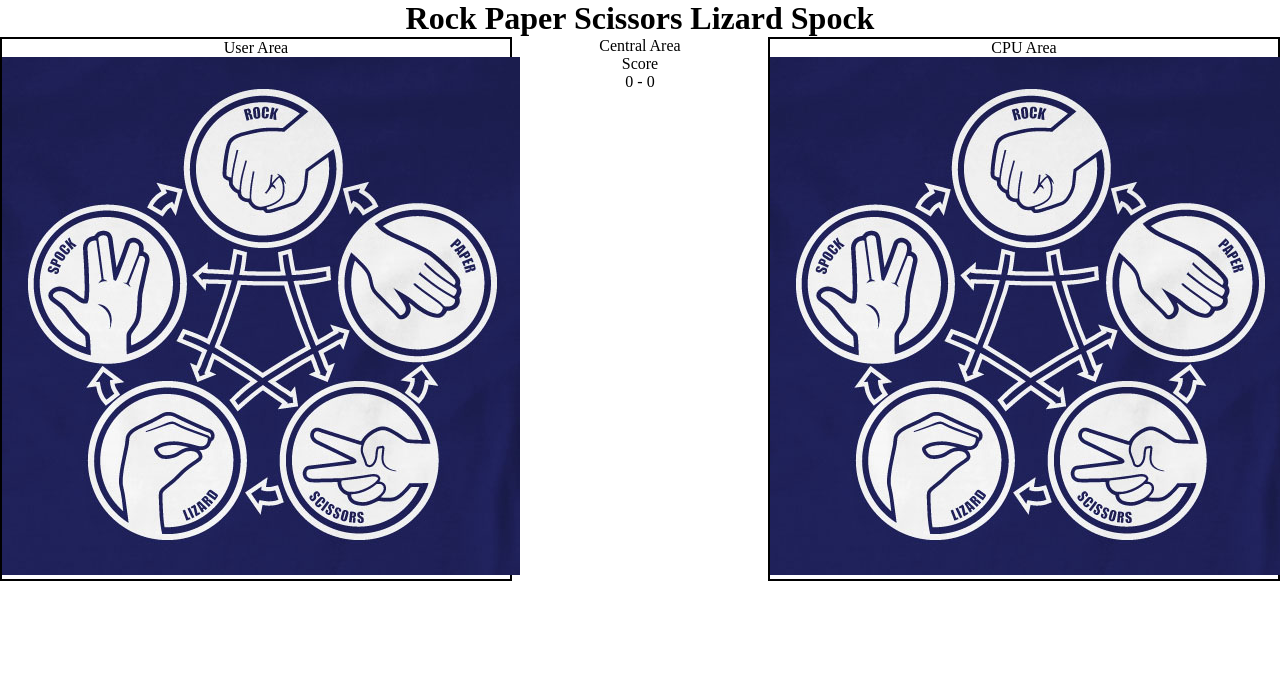
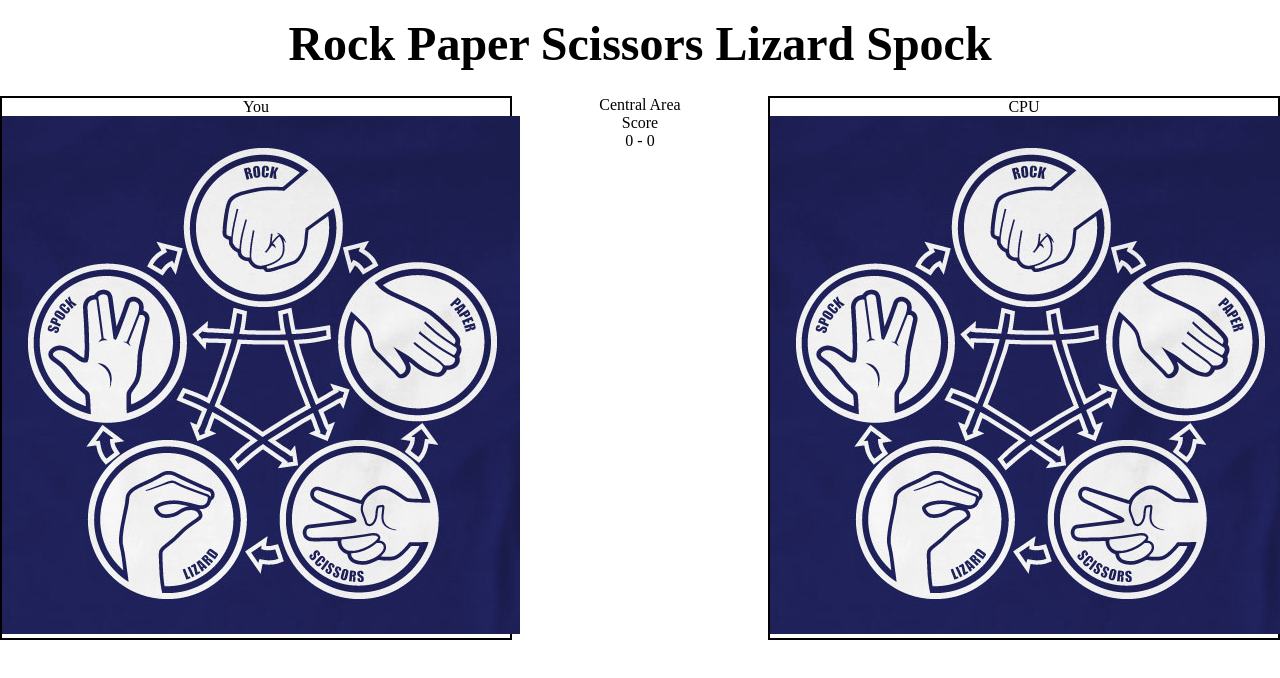
Before and after one commit to bens6477/rock-paper-scissors-lizard-spock, a plain HTML site: page index.html in a window 1280 px wide. Drawn offline with Linux system fonts and the light colour scheme.

Commit message:
Style title area

```diff
--- a/assets/css/style.css
+++ b/assets/css/style.css
@@ -7,6 +7,16 @@
     border: none;
     box-sizing: border-box;
     text-align: center;
+}
+
+/* stlye title area */
+.title-area {
+    height: 6rem;
+}
+
+.title-area h1 {
+    font-size: 3rem;
+    padding-top: 1rem;
 }
 
 /* style and position game areas */
--- a/index.html
+++ b/index.html
@@ -16,7 +16,7 @@
     </div>
 
     <div id="user-area" class="player-area">
-        <p>User Area</p>
+        <p>You</p>
         <div class="selection-container">
             <img src="assets/images/selection.jpg" alt="Rock Paper Scissors Lizard Spock">
         </div>
@@ -31,7 +31,7 @@
     </div>
 
     <div id="cpu-area" class="player-area">
-        <p>CPU Area</p>
+        <p>CPU</p>
         <div class="selection-container">
             <img src="assets/images/selection.jpg" alt="Rock Paper Scissors Lizard Spock">
         </div>    </div>
```
